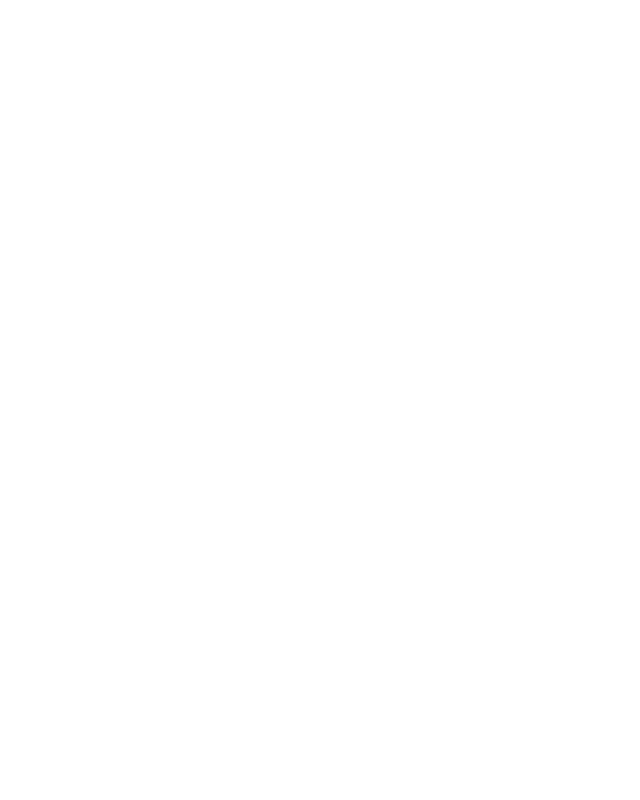
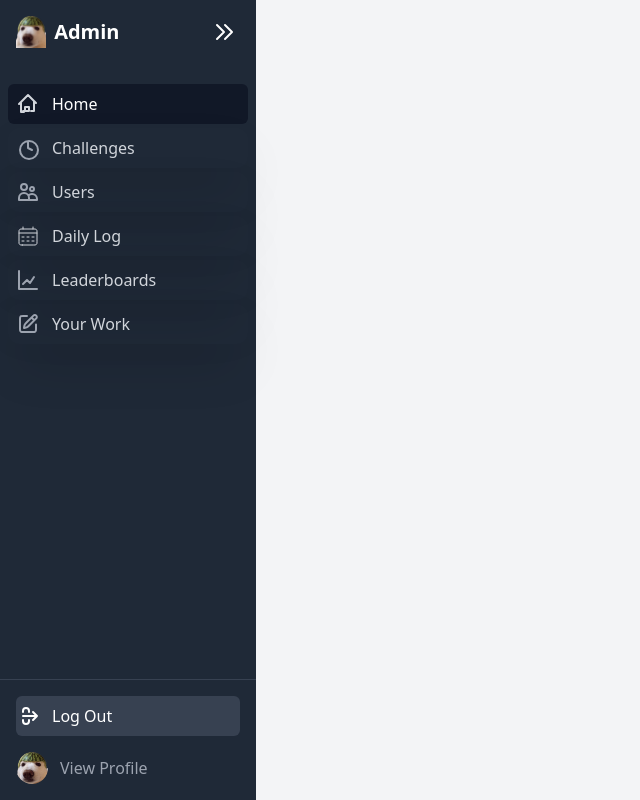
Before and after one commit to leapwithluvi/TracePersonal, a React (Create React App) app in the folder frontend/: page /daily-log in a window 1280 px wide. Before the commit this address had no page. Shown: the whole page, without its empty margins (0-640 px from the left). Built offline with nearby package versions, Linux system fonts and the light colour scheme.

Commit message:
Menambahkan daily wellness log di dalam navbar dan membuat halaman baru

```diff
--- a/frontend/src/App.js
+++ b/frontend/src/App.js
@@ -14,6 +14,9 @@
 
 // search user
 import AllUsers from "./pages/AllUsers";
+
+// daily log
+import DailyLogPage from "./pages/DailyLogPage";
 
 // leaderboard
 import Leaderboard from "./pages/Leaderboard";
@@ -65,6 +68,9 @@
           {/* search users */}
           <Route path="/all-users" element={<AllUsers />} />
 
+          {/* daily log */}
+          <Route path="/daily-log" element={<DailyLogPage />} />
+
           {/* Leaderboards */}
           <Route path="/leaderboards" element={<Leaderboard />} />
           <Route path="/leaderboards/top-teams" element={<TopTeams />} />
--- /dev/null
+++ b/frontend/src/components/DailyLog.jsx
@@ -0,0 +1,11 @@
+import React from 'react'
+
+const DailyLog = () => {
+  return (
+    <div>
+
+    </div>
+  )
+}
+
+export default DailyLog
--- a/frontend/src/components/Navbar.jsx
+++ b/frontend/src/components/Navbar.jsx
@@ -137,6 +137,27 @@
             </svg>
 
             {!collapsed && <span className="sidebar-text ">Users</span>}
+          </NavLink>
+
+          <NavLink
+            to="/daily-log"
+            className="group flex items-center px-2 py-2 text-base font-medium rounded-md text-gray-300 hover:bg-gray-700 hover:text-white  shadow-2xl rounded-xl transform transition-all duration-300 hover:scale-[1.01] animate-fade-in"
+          >
+            <svg
+              className="mr-3 h-6 w-6 text-white-gray-400"
+              viewBox="0 0 24 24"
+              stroke="currentColor"
+              fill="none"
+              xmlns="http://www.w3.org/2000/svg"
+            >
+              <path
+                d="M3 9H21M7 3V5M17 3V5M6 13H8M6 17H8M11 13H13M11 17H13M16 13H18M16 17H18M6.2 21H17.8C18.9201 21 19.4802 21 19.908 20.782C20.2843 20.5903 20.5903 20.2843 20.782 19.908C21 19.4802 21 18.9201 21 17.8V8.2C21 7.07989 21 6.51984 20.782 6.09202C20.5903 5.71569 20.2843 5.40973 19.908 5.21799C19.4802 5 18.9201 5 17.8 5H6.2C5.0799 5 4.51984 5 4.09202 5.21799C3.71569 5.40973 3.40973 5.71569 3.21799 6.09202C3 6.51984 3 7.07989 3 8.2V17.8C3 18.9201 3 19.4802 3.21799 19.908C3.40973 20.2843 3.71569 20.5903 4.09202 20.782C4.51984 21 5.07989 21 6.2 21Z"
+                stroke-linecap="round"
+                stroke-linejoin="round"
+              />
+            </svg>
+
+            {!collapsed && <span className="sidebar-text ">Daily Log</span>}
           </NavLink>
 
           <NavLink
--- /dev/null
+++ b/frontend/src/pages/DailyLogPage.jsx
@@ -0,0 +1,13 @@
+import React from 'react'
+import Layout from './Layout'
+import DailyLog from '../components/DailyLog'
+
+const DailyLogPage = () => {
+  return (
+    <Layout>
+      <DailyLog />
+    </Layout>
+  )
+}
+
+export default DailyLogPage
```
